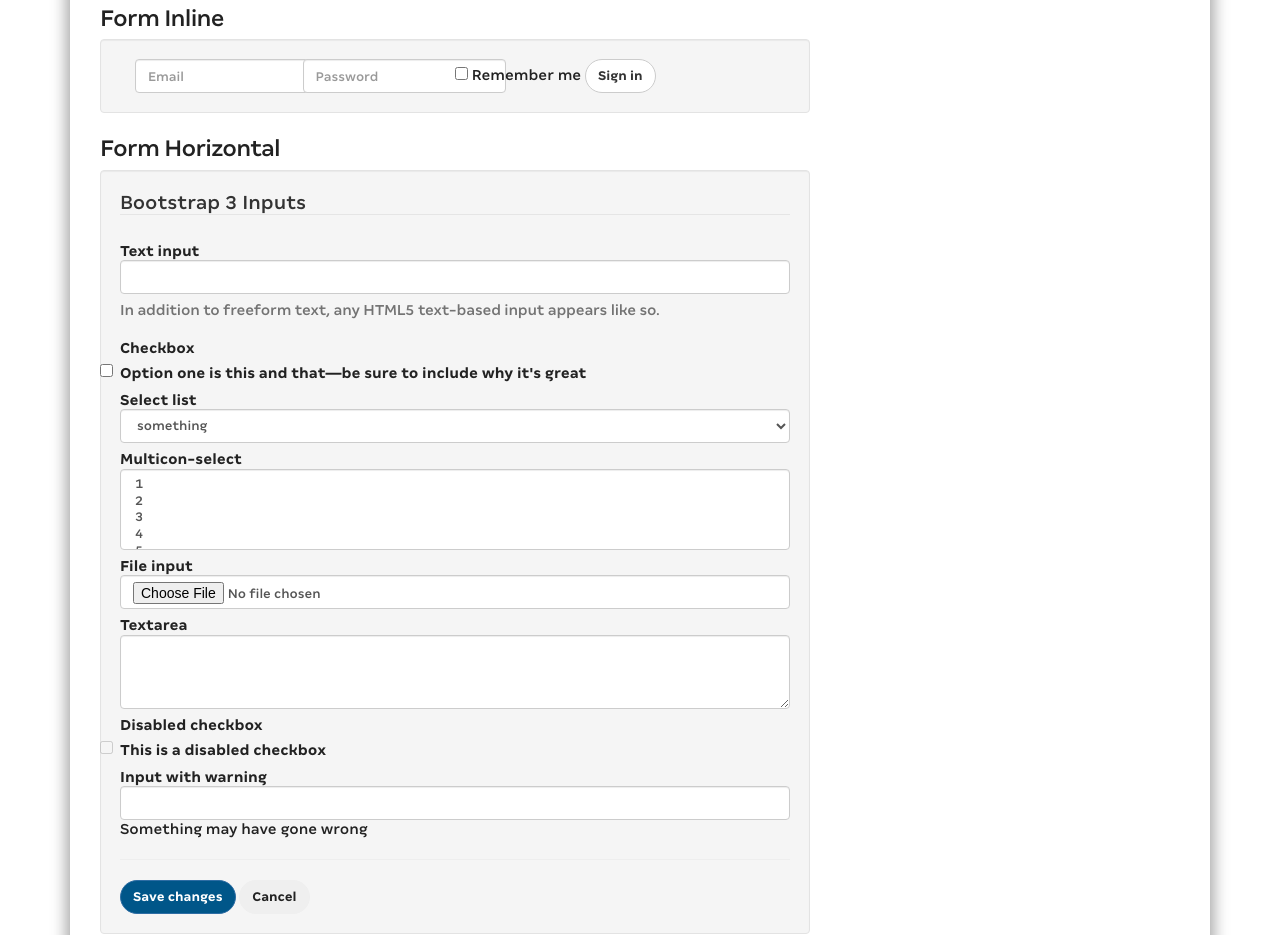
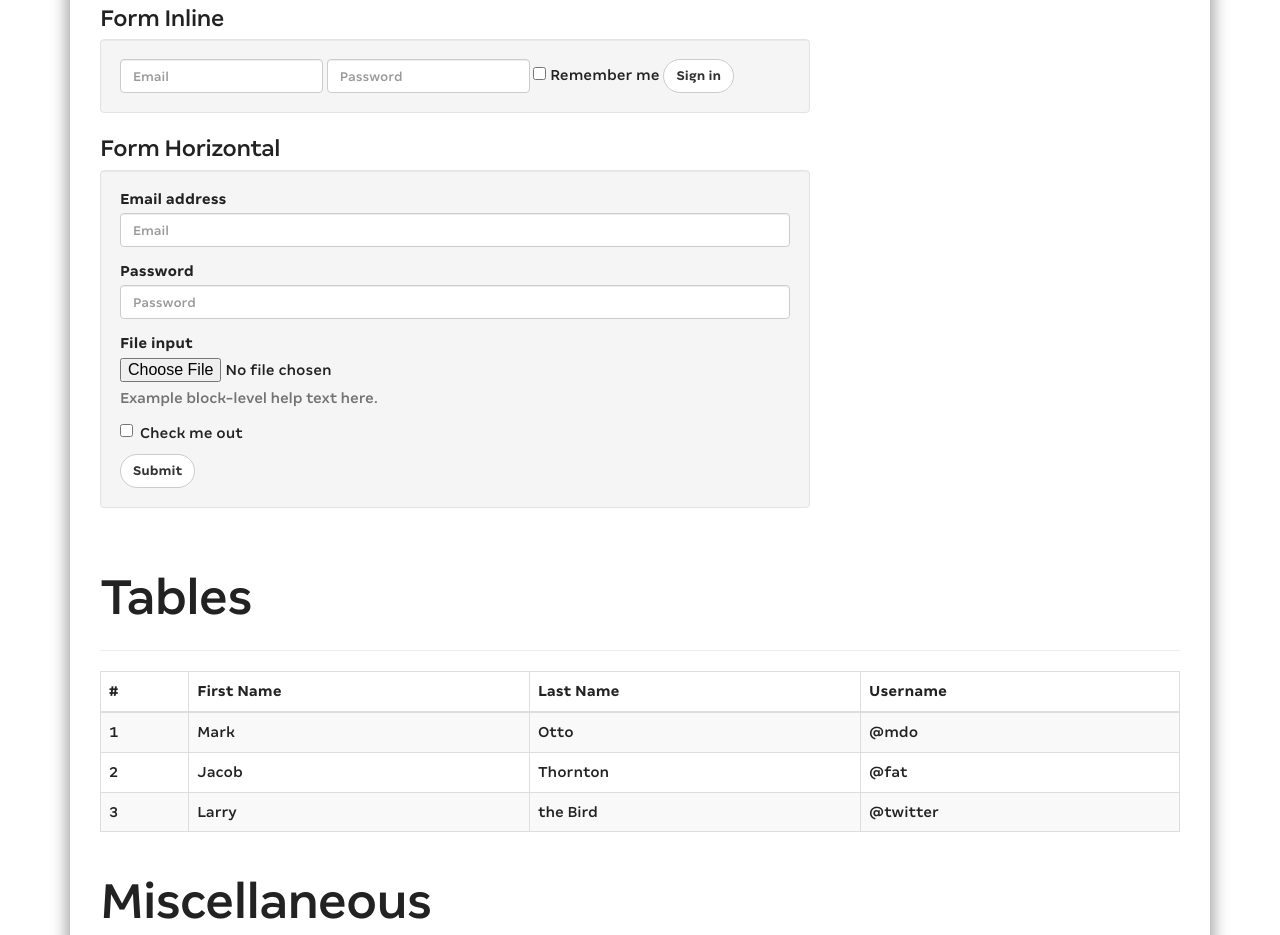
Before and after one commit to thsl/jeitocaixa, a plain HTML site: page showcase.html in a window 1280 px wide. Shown: the part 1140-2075 px from the top of the page. Drawn offline with Linux system fonts and the light colour scheme.

Commit message:
Reajustes

```diff
--- a/showcase.html
+++ b/showcase.html
@@ -79,7 +79,9 @@
                                         <li><a class="btn btn-xs btn-primary" href="#">btn-xs</a></li>
                                         <li><a class="btn btn-sm btn-primary" href="#">btn-sm</a></li>
                                         <li><a class="btn btn-primary" href="#">btn</a></li>
-                                        <li><a class="btn btn-lg btn-primary" data-toggle="modal" href="#myModal">modal</a></li>
+                                        <li>
+                                            <a class="btn btn-lg btn-primary" data-toggle="modal" href="#myModal">modal</a>
+                                        </li>
                                     </ul>
 
                                     <div id="myModal" class="modal fade" tabindex="-1" role="dialog" aria-labelledby="myModalLabel" aria-hidden="true">
@@ -125,9 +127,10 @@
                                                 </ul>
                                             </div>
                                         </li>
-                                        <li><a class="btn btn-info" href="#"><i class="glyphicon glyphicon-map-marker"></i> Icon</a></li>
+                                        <li>
+                                            <a class="btn btn-info" href="#"><i class="glyphicon glyphicon-map-marker"></i> Icon</a>
+                                        </li>
                                     </ul>
-
 
 
                                 </section>
@@ -142,12 +145,15 @@
                                         <div class="col-lg-8">
                                             <h3>Form Inline</h3>
 
-                                            <form class="form-inline well">
-                                                <div class="col-md-3">
-                                                    <input type="text" class="form-control" placeholder="Email">
+                                            <div class="well">
+                                                <form class="form-inline">
+                                                    <div class="form-group">
+                                                        <label class="sr-only" for="exampleInputEmail3">Email address</label>
+                                                        <input type="email" class="form-control" id="exampleInputEmail3" placeholder="Email">
                                                     </div>
-                                                <div class="col-md-3">
-                                                    <input type="password" class="form-control" placeholder="Password">
+                                                    <div class="form-group">
+                                                        <label class="sr-only" for="exampleInputPassword3">Password</label>
+                                                        <input type="password" class="form-control" id="exampleInputPassword3" placeholder="Password">
                                                     </div>
                                                     <div class="checkbox">
                                                         <label>
@@ -156,86 +162,32 @@
                                                     </div>
                                                     <button type="submit" class="btn btn-default">Sign in</button>
                                                 </form>
+                                            </div>
 
                                             <h3>Form Horizontal</h3>
-                                            <form class="form-horizontal well">
-                                                <fieldset>
-                                                    <legend>Bootstrap 3 Inputs</legend>
-                                                    <div class="control-group">
-                                                        <label class="control-label" for="input01">Text input</label>
-                                                        <div class="controls">
-                                                            <input type="text" class="form-control input-xlarge" id="input01">
-                                                            <p class="help-block">In addition to freeform text, any HTML5 text-based input appears like so.</p>
+                                            <div class="well">
+                                                <form>
+                                                    <div class="form-group">
+                                                        <label for="exampleInputEmail1">Email address</label>
+                                                        <input type="email" class="form-control" id="exampleInputEmail1" placeholder="Email">
                                                     </div>
+                                                    <div class="form-group">
+                                                        <label for="exampleInputPassword1">Password</label>
+                                                        <input type="password" class="form-control" id="exampleInputPassword1" placeholder="Password">
                                                     </div>
-                                                    <div class="control-group">
-                                                        <label class="control-label" for="optionsCheckbox">Checkbox</label>
-                                                        <div class="controls">
-                                                            <label class="checkbox">
-                                                                <input type="checkbox" id="optionsCheckbox" value="option1">
-                                                                Option one is this and that—be sure to include why it's great
+                                                    <div class="form-group">
+                                                        <label for="exampleInputFile">File input</label>
+                                                        <input type="file" id="exampleInputFile">
+                                                        <p class="help-block">Example block-level help text here.</p>
+                                                    </div>
+                                                    <div class="checkbox">
+                                                        <label>
+                                                            <input type="checkbox"> Check me out
                                                         </label>
                                                     </div>
+                                                    <button type="submit" class="btn btn-default">Submit</button>
+                                                </form>
                                             </div>
-                                                    <div class="control-group">
-                                                        <label class="control-label" for="select01">Select list</label>
-                                                        <div class="controls">
-                                                            <select id="select01" class="form-control">
-                                                                <option>something</option>
-                                                                <option>2</option>
-                                                                <option>3</option>
-                                                                <option>4</option>
-                                                                <option>5</option>
-                                                            </select>
-                                                        </div>
-                                                    </div>
-                                                    <div class="control-group">
-                                                        <label class="control-label" for="multiSelect">Multicon-select</label>
-                                                        <div class="controls">
-                                                            <select multiple="multiple" id="multiSelect" class="form-control">
-                                                                <option>1</option>
-                                                                <option>2</option>
-                                                                <option>3</option>
-                                                                <option>4</option>
-                                                                <option>5</option>
-                                                            </select>
-                                                        </div>
-                                                    </div>
-                                                    <div class="control-group">
-                                                        <label class="control-label" for="fileInput">File input</label>
-                                                        <div class="controls">
-                                                            <input class="form-control input-file" id="fileInput" type="file">
-                                                        </div>
-                                                    </div>
-                                                    <div class="control-group">
-                                                        <label class="control-label" for="textarea">Textarea</label>
-                                                        <div class="controls">
-                                                            <textarea class="form-control input-xlarge" id="textarea" rows="3"></textarea>
-                                                        </div>
-                                                    </div>
-                                                    <div class="control-group">
-                                                        <label class="control-label" for="optionsCheckbox2">Disabled checkbox</label>
-                                                        <div class="controls">
-                                                            <label class="checkbox">
-                                                                <input type="checkbox" id="optionsCheckbox2" value="option1" disabled="">
-                                                                This is a disabled checkbox
-                                                            </label>
-                                                        </div>
-                                                    </div>
-                                                    <div class="control-group warning">
-                                                        <label class="control-label" for="inputWarning">Input with warning</label>
-                                                        <div class="controls">
-                                                            <input type="text" id="inputWarning" class="form-control">
-                                                            <span class="help-inline">Something may have gone wrong</span>
-                                                        </div>
-                                                    </div>
-                                                    <hr>
-                                                    <div class="form-actions">
-                                                        <button type="submit" class="btn btn-primary">Save changes</button>
-                                                        <button type="reset" class="btn">Cancel</button>
-                                                    </div>
-                                                </fieldset>
-                                            </form>
                                         </div>
                                     </div>
 
@@ -370,11 +322,21 @@
                                         </div>
                                         <div class="col-lg-4">
                                             <ul class="list-group">
-                                                <li class="list-group-item"><span class="glyphicon glyphicon-chevron-right"></span> List item 1</li>
-                                                <li class="list-group-item"><span class="glyphicon glyphicon-chevron-right"></span> List item 2</li>
-                                                <li class="list-group-item"><span class="glyphicon glyphicon-chevron-right"></span> Mobile-first</li>
-                                                <li class="list-group-item"><span class="glyphicon glyphicon-chevron-right"></span> Responsive</li>
-                                                <li class="list-group-item"><span class="glyphicon glyphicon-chevron-right"></span> Lightweight</li>
+                                                <li class="list-group-item">
+                                                    <span class="glyphicon glyphicon-chevron-right"></span> List item 1
+                                                </li>
+                                                <li class="list-group-item">
+                                                    <span class="glyphicon glyphicon-chevron-right"></span> List item 2
+                                                </li>
+                                                <li class="list-group-item">
+                                                    <span class="glyphicon glyphicon-chevron-right"></span> Mobile-first
+                                                </li>
+                                                <li class="list-group-item">
+                                                    <span class="glyphicon glyphicon-chevron-right"></span> Responsive
+                                                </li>
+                                                <li class="list-group-item">
+                                                    <span class="glyphicon glyphicon-chevron-right"></span> Lightweight
+                                                </li>
                                             </ul>
                                         </div>
                                         <div class="col-lg-4">
@@ -405,7 +367,6 @@
                                 <section>
 
 
-
                                 </section>
 
 
```
Lines whose indentation alone changed are shown as unchanged.
